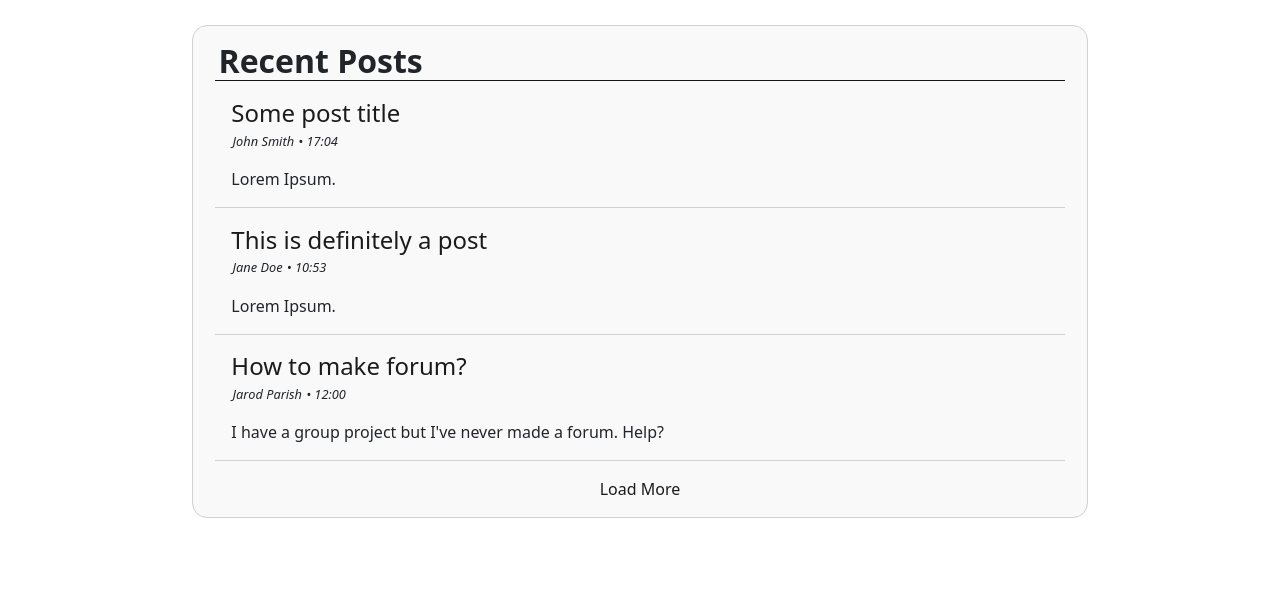
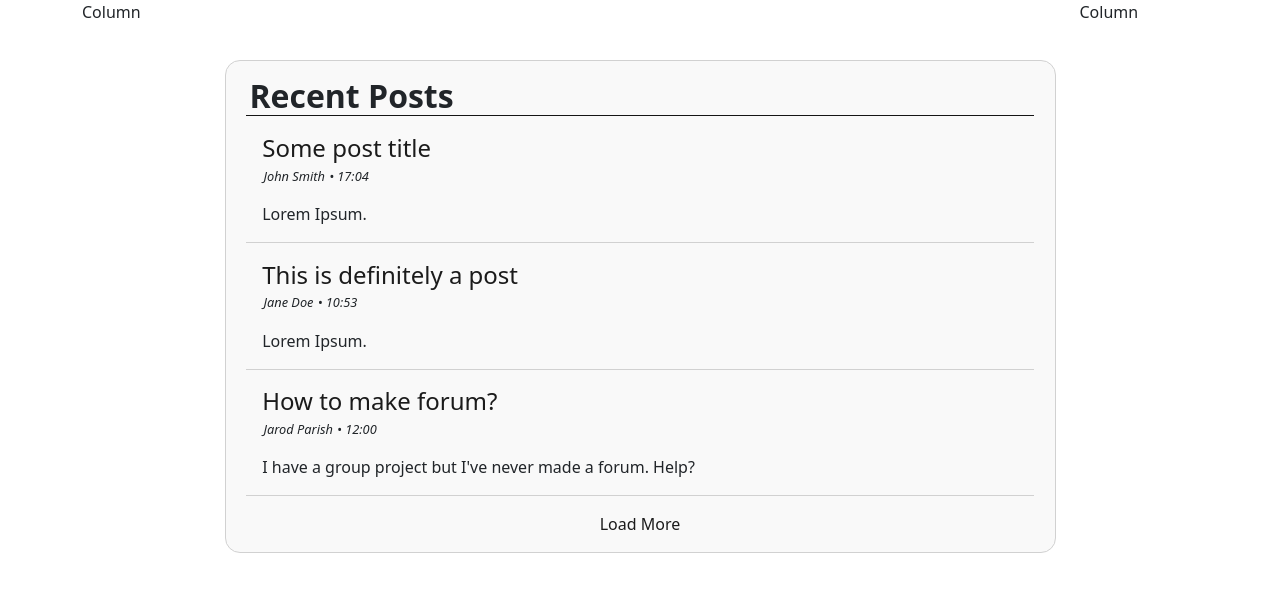
Before and after one commit to ColinLefter/COSC-360-Group-Project, a PHP site: page / in a window 1280 px wide. Shown: the part 57-649 px from the top of the page. Run offline with PHP 8.4, Linux system fonts and the light colour scheme.

Commit message:
Added grid layout to homepage, extended support for dark theme

```diff
--- a/MyDiscussionForum/css/styles.css
+++ b/MyDiscussionForum/css/styles.css
@@ -161,8 +146,8 @@ body.dark .search-bar::placeholder {
 /* Forum */
 #forum-body {
   margin: auto;
-  width: 70%; /*  */
-  margin-top: 25px;
+  width: 100%; /*  */
+  margin-top: 60px;
   margin-bottom: 25px;
   padding-bottom: 0;
   background-color: #f9f9f9;
--- a/MyDiscussionForum/index.html
+++ b/MyDiscussionForum/index.html
@@ -45,11 +45,15 @@
 
     <!-- Featured post, announcement message, etc could go here -->
     <!-- <section id="feature">
-
     </section> -->
-
+    <div class="container">
+      <div class="row">
+        <div class="col">
+          Column
+        </div>
+        <div class="col-9">
           <section id="forum-body">
-      <div class=threadview>
+            <div class="threadview">
               <h2 class="threadview-category"><strong>Recent Posts</strong></h2>
 
               <div class="post-container">
@@ -78,14 +82,20 @@
                 </div>
                 <div class="post-preview">I have a group project but I've never made a forum. Help?</div>
               </div>
-
             </div>
 
             <div class="threadview-more">
               <a class="load-posts" href=""><p class="load-posts">Load More</p></a>
             </div>
+          </section>
+        </div>
+        <div class="col">
+          Column
+        </div>
+      </div>
+    </div>
 
-    </section>
+
 
     <footer>
 
```
Also changed, not shown: other parts of MyDiscussionForum/css/styles.css (+15 -21 lines). Lines whose indentation alone changed are shown as unchanged.
